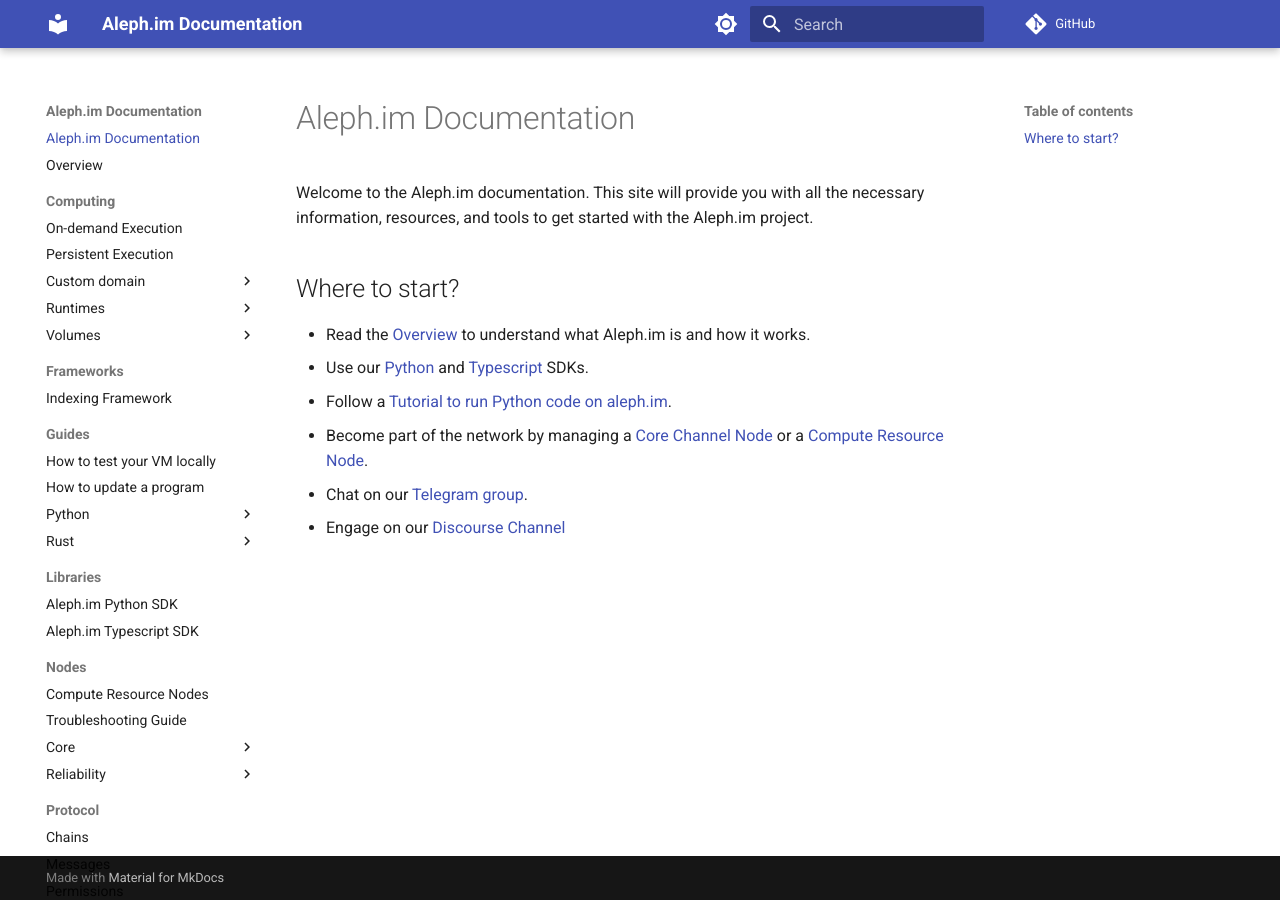
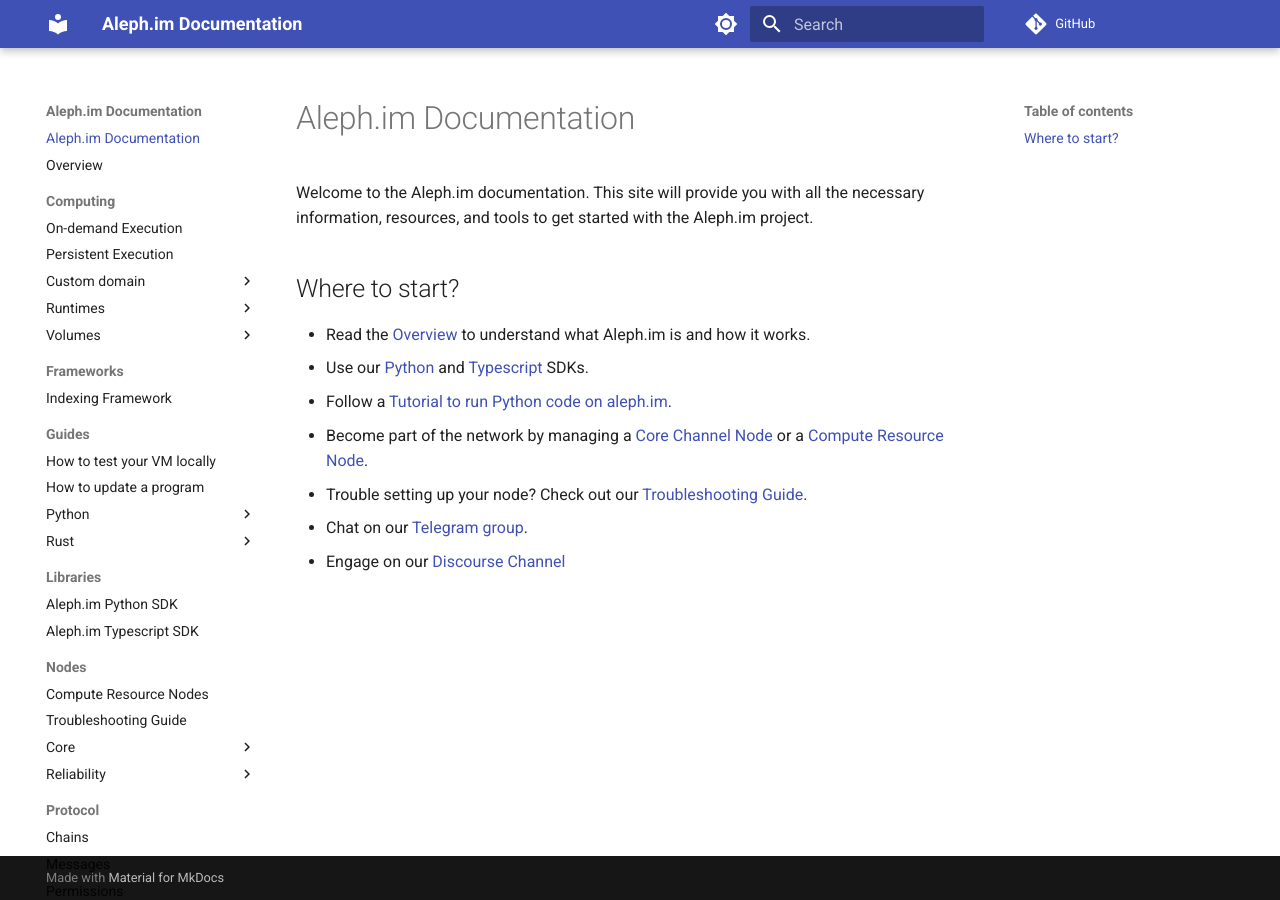
Before and after one commit to aleph-im/aleph-docs, an MkDocs documentation site: the page built from docs/index.md, in a window 1280 px wide. Built offline with MkDocs 1.6.1 and Material for MkDocs 9.7.7, drawn with Linux system fonts in a browser that asks for light colours; comment, search, counter and statistics services are not loaded.

Commit message:
Add link to troubleshooting guide on index page.

```diff
--- a/docs/index.md
+++ b/docs/index.md
@@ -9,5 +9,6 @@
 - Use our [Python](./libraries/python.md) and [Typescript](./libraries/typescript.md) SDKs.
 - Follow a [Tutorial to run Python code on aleph.im](guides/python/getting_started.md).
 - Become part of the network by managing a [Core Channel Node](nodes/core/index.md) or a [Compute Resource Node](./nodes/compute.md).
+- Trouble setting up your node? Check out our [Troubleshooting Guide](./nodes/troubleshooting.md).
 - Chat on our [Telegram group](https://t.me/alephim).
 - Engage on our [Discourse Channel](https://community.aleph.im/)
```
